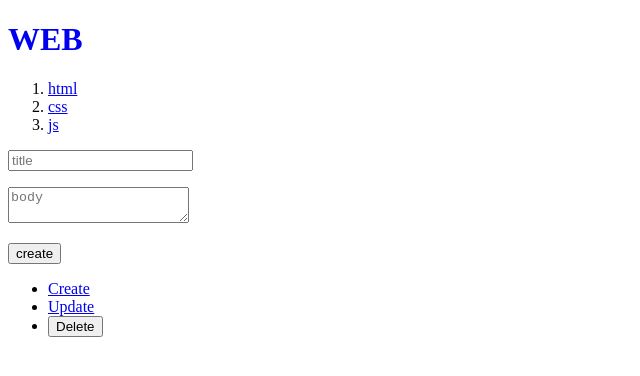
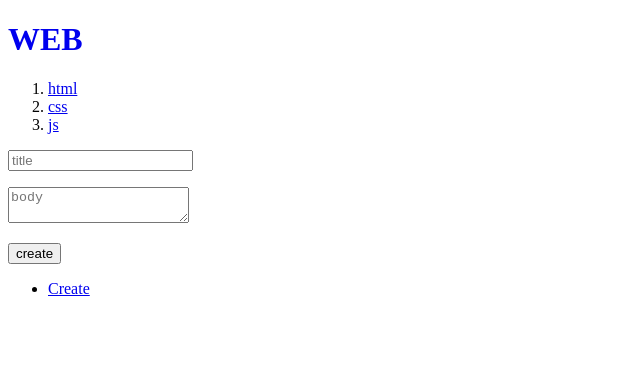
Before and after one commit to baejuhyang/coding-everybody, a Next.js app in the folder 05-Next.js/: page /create in a window 1280 px wide. Shown: the top 376 px of the page, without its empty margins (0-640 px from the left). Built offline with nearby package versions, Linux system fonts and the light colour scheme; data requests are answered from the project's data file.

Commit message:
useParams

```diff
--- /dev/null
+++ b/05-Next.js/src/app/Control.js
@@ -0,0 +1,27 @@
+'use client'; // client component로
+import Link from 'next/link';
+import { useParams } from 'next/navigation';
+
+export default function Control() {
+    const params = useParams();
+    // console.log(params); // {id: '1'} // 해당하는 글의 id값을 가져옴
+    const id = params.id;
+
+    return (
+        <ul>
+            <li>
+                <Link href="/create">Create</Link>
+            </li>
+            {id ? (
+                <>
+                    <li>
+                        <Link href={`/update/${id}`}>Update</Link>
+                    </li>
+                    <li>
+                        <input type="button" value="Delete" />
+                    </li>
+                </>
+            ) : null}
+        </ul>
+    );
+}
--- a/05-Next.js/src/app/create/page.js
+++ b/05-Next.js/src/app/create/page.js
@@ -3,7 +3,7 @@
 import { useRouter } from 'next/navigation'; // mrouter 에서는 uesRouter를 navigation에서 가져와야 한다.
 import React from 'react';
 
-const Create = () => {
+export default function Create() {
     // 방금 생성된 것으로 리디렉션 하기
     const router = useRouter();
 
@@ -49,6 +49,4 @@
             </p>
         </form>
     );
-};
-
-export default Create;
+}
--- a/05-Next.js/src/app/layout.js
+++ b/05-Next.js/src/app/layout.js
@@ -1,6 +1,7 @@
 // 'use client';
 import Link from 'next/link';
 import './globals.css';
+import Control from './Control';
 // import { useEffect, useState } from 'react';
 
 export const metadata = {
@@ -55,17 +56,7 @@
                 {children}
 
                 <aside>
-                    <ul>
-                        <li>
-                            <Link href="/create">Create</Link>
-                        </li>
-                        <li>
-                            <Link href="/update/1">Update</Link>
-                        </li>
-                        <li>
-                            <input type="button" value="Delete" />
-                        </li>
-                    </ul>
+                    <Control />
                 </aside>
             </body>
         </html>
```
